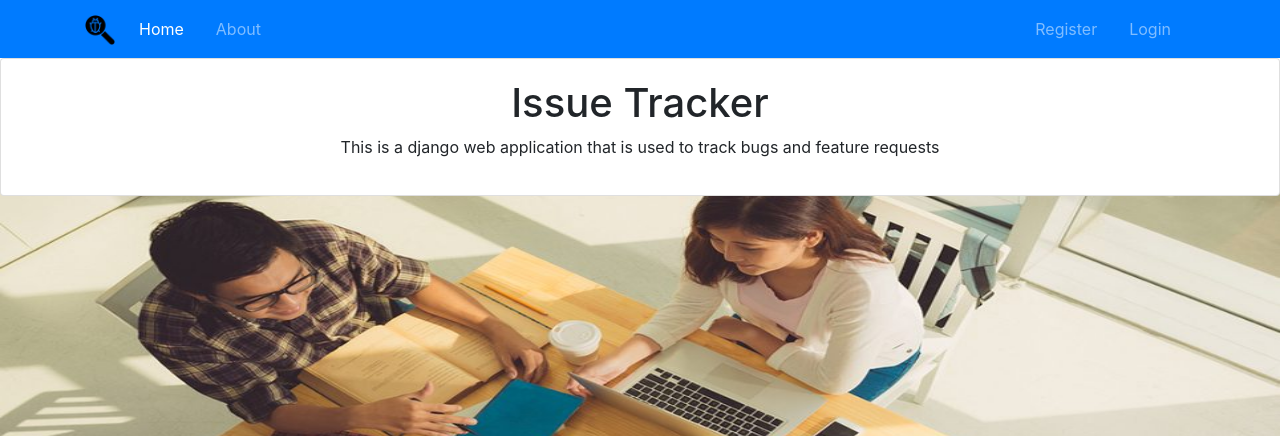
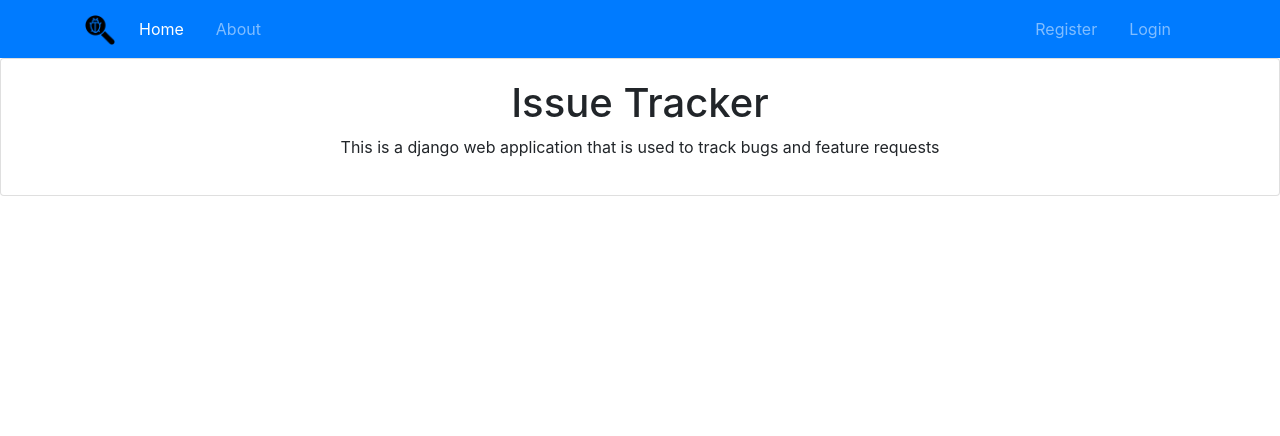
Before and after one commit to AnirudhGowdar/issue-tracker, a Django app: page / in a window 1280 px wide. Shown: the top 436 px of the page. Run offline with Django 3.2, Linux system fonts and the light colour scheme; some libraries are stand-ins or nearby versions.

Commit message:
Removed home background image

```diff
--- a/templates/home/index.html
+++ b/templates/home/index.html
@@ -1,13 +1,7 @@
 {% extends 'base.html' %}
 {% block content %}
 {% load static %}
-<style>
-    body {
-      background-image: url({% static 'img/index.jpeg' %});
-      background-repeat: no-repeat;
-      background-position: 0px 150px;
-      background-size: 100% 260%;
-</style>
+
 <body>
     <div class="card text-center">
     <div class="card-body">
```
